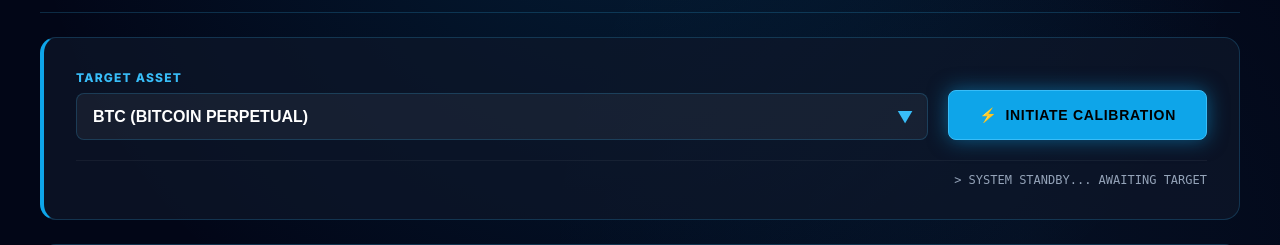
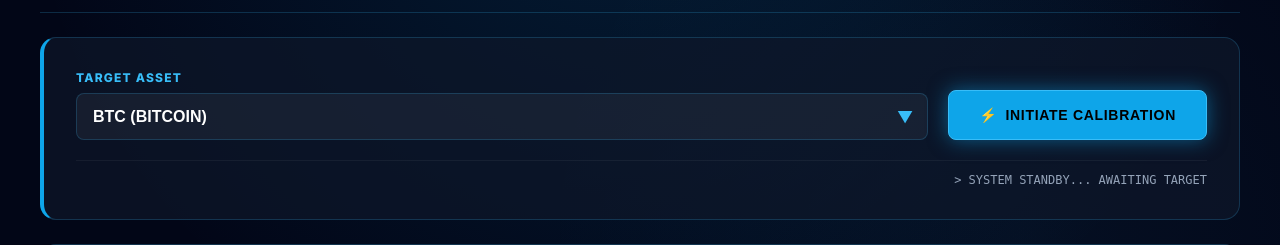
Before and after one commit to Kabroda-Trading/KTBB_APP_V2, a FastAPI app: template templates/app.html in a window 1280 px wide. Shown: the part 186-431 px from the top of the page. Run offline with FastAPI, Linux system fonts and the light colour scheme; the template is opened without the code that fills it, so the values that code supplies are empty.

Commit message:
UI Polish: Simplify asset names in Suite dropdown

```diff
--- a/templates/app.html
+++ b/templates/app.html
@@ -26,9 +26,9 @@
         <label class="label" style="color: var(--primary-bright);">TARGET ASSET</label>
         <div style="position: relative;">
           <select id="symbol" class="input" style="cursor:pointer; font-weight: 700; appearance: none; padding-right: 40px; text-transform: uppercase; width: 100%;">
-            <option value="BTCUSDT">BTC (Bitcoin Perpetual)</option>
-            <option value="ETHUSDT">ETH (Ethereum Perpetual)</option>
-            <option value="SOLUSDT">SOL (Solana Perpetual)</option>
+            <option value="BTCUSDT">BTC (Bitcoin)</option>
+            <option value="ETHUSDT">ETH (Ethereum)</option>
+            <option value="SOLUSDT">SOL (Solana)</option>
           </select>
           <span style="position: absolute; right: 15px; top: 50%; transform: translateY(-50%); color: var(--primary-bright); pointer-events: none;">▼</span>
         </div>
```
